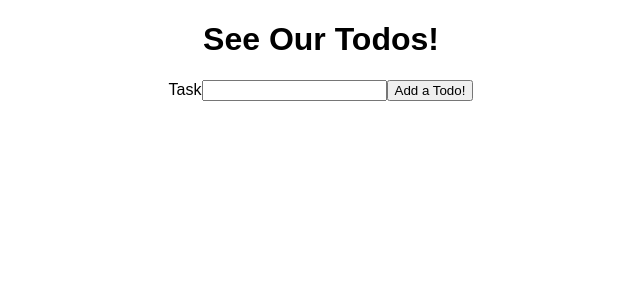
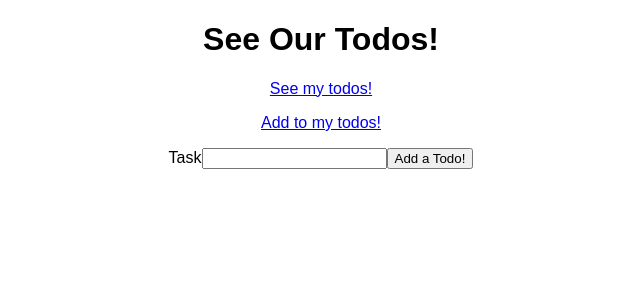
Before and after one commit to adebruyne/react-redux-todos, a React (Create React App) app: page /todos/new in a window 1280 px wide. Shown: the top 300 px of the page, without its empty margins (319-959 px from the left). Built offline with nearby package versions, Linux system fonts and the light colour scheme.

Commit message:
moved newform for todos into its own component

```diff
--- a/src/App.js
+++ b/src/App.js
@@ -2,13 +2,21 @@
 import logo from "./logo.svg";
 import "./App.css";
 import TodoList from "./TodoList";
+import { Link, Route, Redirect } from "react-router-dom";
 
 class App extends Component {
   render() {
     return (
       <div className="App">
         <h1>See Our Todos!</h1>
-        <TodoList />
+        <p>
+          <Link to="/todos">See my todos!</Link>
+        </p>
+        <p>
+          <Link to="/todos/new">Add to my todos!</Link>
+        </p>
+        <Route path="/todos" component={TodoList} />
+        <Route exact path="/" render={() => <Redirect to="/todos" />} />
       </div>
     );
   }
--- /dev/null
+++ b/src/NewTodoForm.js
@@ -0,0 +1,34 @@
+import React, { Component } from "react";
+
+export default class NewTodoForm extends Component {
+  constructor(props) {
+    super(props);
+    this.handleSubmit = this.handleSubmit.bind(this);
+    this.handleChange = this.handleChange.bind(this);
+
+    this.state = {
+      task: ""
+    };
+  }
+
+  handleSubmit(event) {
+    event.preventDefault();
+    this.props.handleSubmit(this.state.task);
+    event.target.reset();
+    this.props.history.push("/todos"); //this comes from {...props}
+  }
+  handleChange(event) {
+    this.setState({
+      [event.target.name]: event.target.value
+    });
+  }
+  render() {
+    return (
+      <form onSubmit={this.handleSubmit}>
+        <label htmlFor="task">Task</label>
+        <input type="text" name="task" id="task" onChange={this.handleChange} />
+        <button>Add a Todo!</button>
+      </form>
+    );
+  }
+}
--- a/src/TodoList.js
+++ b/src/TodoList.js
@@ -1,30 +1,19 @@
 import React, { Component } from "react";
 import Todo from "./Todo";
+import NewTodoForm from "./NewTodoForm";
 import { connect } from "react-redux";
 import { addTodo, removeTodo } from "./actionCreators";
+import { Route } from "react-router-dom";
 
 class TodoList extends Component {
   constructor(props) {
     super(props);
-    this.handleSubmit = this.handleSubmit.bind(this);
-    this.handleChange = this.handleChange.bind(this);
-    this.removeTodo = this.removeTodo.bind(this);
-    this.state = {
-      task: ""
-    };
+    this.handleAdd = this.handleAdd.bind(this);
+  }
+  handleAdd(val) {
+    this.props.addTodo(val);
   }
 
-  handleSubmit(event) {
-    event.preventDefault();
-    this.props.addTodo(this.state.task);
-
-    event.target.reset();
-  }
-  handleChange(event) {
-    this.setState({
-      [event.target.name]: event.target.value
-    });
-  }
   removeTodo(id) {
     // debugger;
     this.props.removeTodo(id);
@@ -40,18 +29,21 @@
     ));
     return (
       <div>
-        <form onSubmit={this.handleSubmit}>
-          <label htmlFor="task">Task</label>
-          <input
-            type="text"
-            name="task"
-            id="task"
-            onChange={this.handleChange}
-          />
-          <button>Add a Todo!</button>
-        </form>
-
-        <ul>{todos}</ul>
+        <Route
+          path="/todos/new"
+          component={props => (
+            <NewTodoForm {...props} handleSubmit={this.handleAdd} />
+          )}
+        />
+        <Route
+          exact
+          path="/todos"
+          component={() => (
+            <div>
+              <ul>{todos}</ul>
+            </div>
+          )}
+        />
       </div>
     );
   }
```
